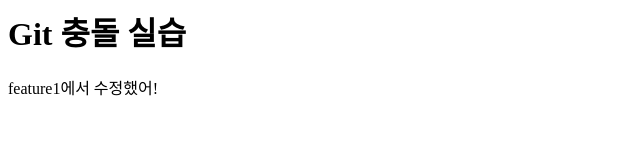
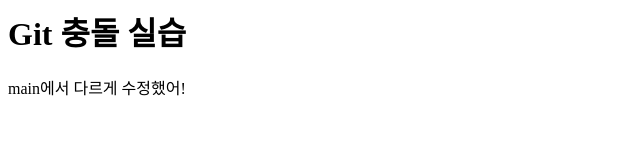
Before and after one commit to kimu56/conflict-test, a plain HTML site: page index.html in a window 1280 px wide. Shown: the full height of the page, 0-640 px from the left. Drawn offline with Linux system fonts and the light colour scheme.

Commit message:
main에서 문단 수정

```diff
--- a/index.html
+++ b/index.html
@@ -6,6 +6,6 @@
 </head>
 <body>
        <h1>Git 충돌 실습</h1>
-       <p>feature1에서 수정했어!</p>
+       <p>main에서 다르게 수정했어!</p>
 </body>
 </html>
```
